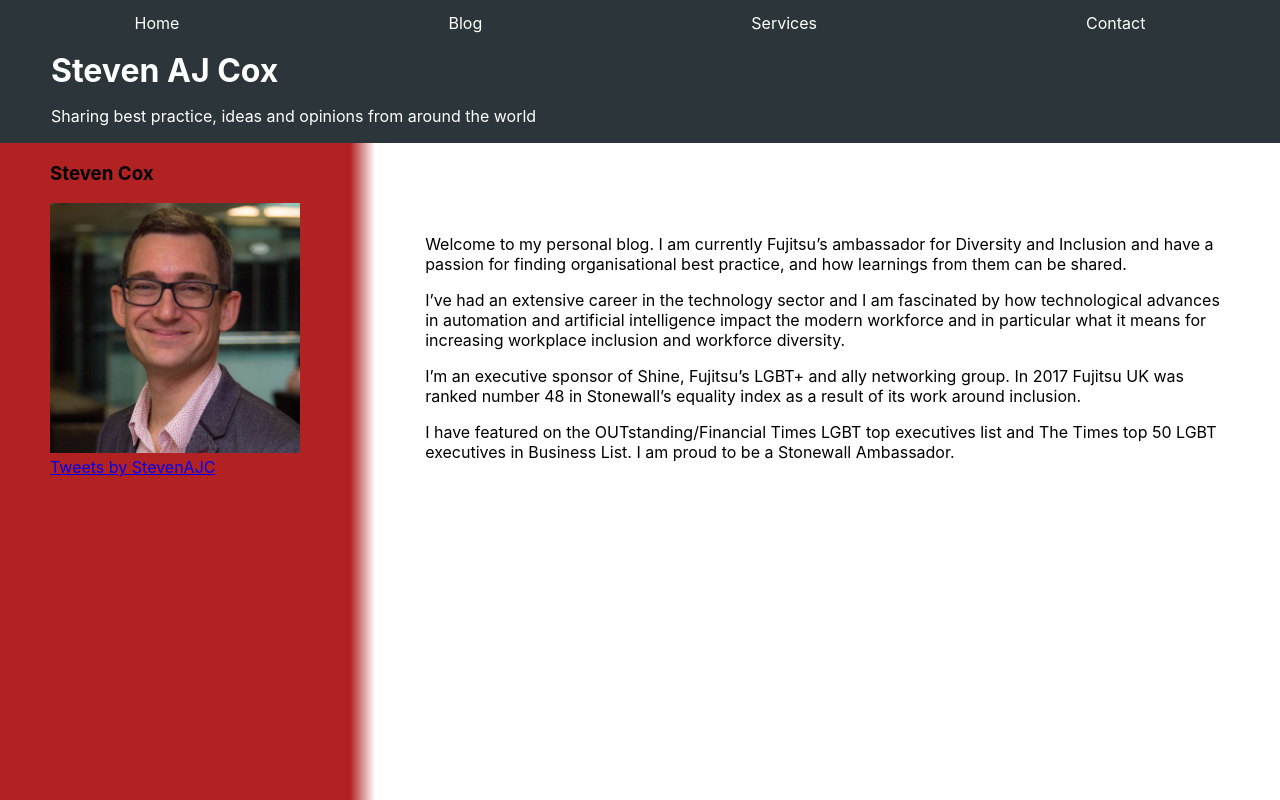
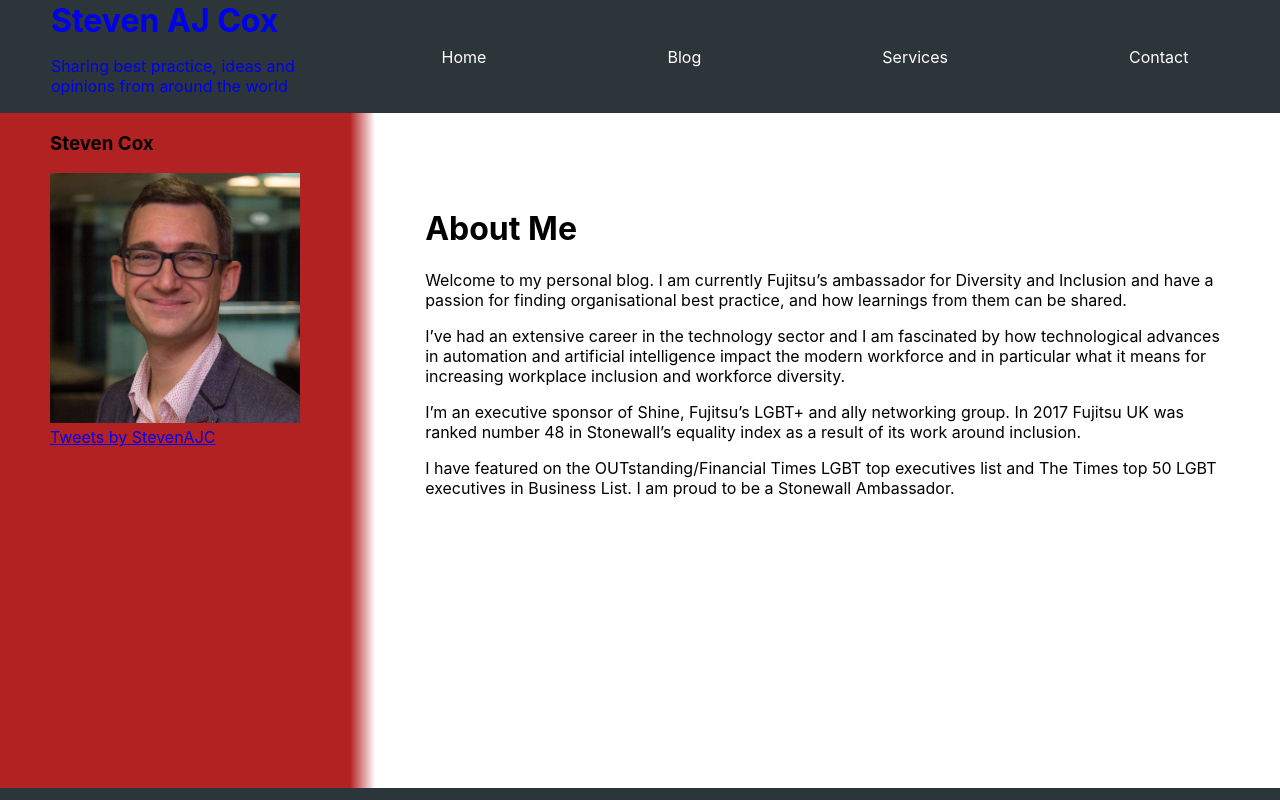
Before and after one commit to Kodobo/stevenajcox.com, a React (Create React App) app: page / in a window 1280 px wide. Shown: the top 800 px of the page. Built offline with nearby package versions, Linux system fonts and the light colour scheme.

Commit message:
Restyle header and navbar

```diff
--- a/src/App.js
+++ b/src/App.js
@@ -19,7 +19,6 @@ class App extends Component {
       return (
           <Router>
               <div className="App">
-                  <Navbar/>
                   <HeaderBar />
                   <div className="main-body">
                     <LeftSidebar />
--- a/src/components/HeaderBar.css
+++ b/src/components/HeaderBar.css
@@ -3,11 +3,22 @@
 }
 
 .header-bar {
+    display: flex;
     text-align: left;
     border: solid 1px var(--HEADER-COLOR);
-    padding: 0 50px;
+    padding-left: 50px;
     background-color: var(--HEADER-COLOR);
     color: white;
+}
+
+.header-bar-text {
+    width: 350px;
+    min-width: 300px !important;
+    text-decoration: none !important;
+}
+
+.header-bar-text:visited {
+    color: inherit;
 }
 
 .header-title {
--- a/src/components/HeaderBar.jsx
+++ b/src/components/HeaderBar.jsx
@@ -1,12 +1,18 @@
 import React, { Component } from "react";
+import NavBar from './Navbar';
 import './HeaderBar.css';
+import Home from "../pages/Home";
+import {Link, Route} from "react-router-dom";
 
 export default class HeaderBar extends Component {
   render() {
     return (
       <div className="header-bar">
-        <h1 className="header-title">Steven AJ Cox</h1>
-        <p className="header-text">Sharing best practice, ideas and opinions from around the world</p>
+        <Link to="/" className="header-bar-text">
+          <h1 className="header-title">Steven AJ Cox</h1>
+          <p className="header-subtitle">Sharing best practice, ideas and opinions from around the world</p>
+        </Link>
+        <NavBar />
       </div>
     )
   }
--- a/src/components/Navbar.css
+++ b/src/components/Navbar.css
@@ -1,16 +1,16 @@
 .navbar {
+    display: flex;
     width: 100%;
-    height: 50px;
     background-color: var(--GUNMETAL-GREY);
     font-size: 16px;
-    display: flex;
 }
 
 .navbar-item {
-    height: 50%;
+    display: flex;
+    min-width: 75px;
     flex-grow: 1;
-    text-align: center;
-    align-self: center;
+    justify-content: center; /*Horizontal align navbar-links*/
+    align-self: center; /*Vertical align navbar-links*/
 }
 
 .navbar-link {
--- a/src/components/Sidebar.css
+++ b/src/components/Sidebar.css
@@ -10,3 +10,7 @@
 .secondary-text {
     font-size: 12px;
 }
+
+img {
+    width: 250px;
+}
--- a/src/pages/Home.jsx
+++ b/src/pages/Home.jsx
@@ -7,6 +7,7 @@ export default class Home extends Component {
 
     return (
       <div className="body-content">
+        <h1>About Me</h1>
         {generateParagraphs(Content.Welcome)}
       </div>
     )
```
